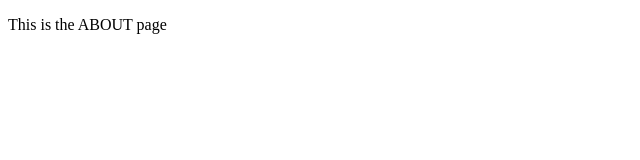
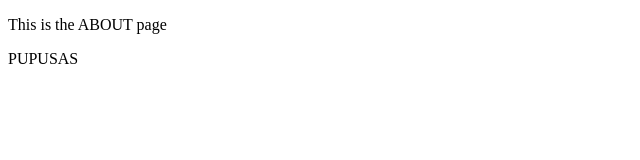
Before and after one commit to joseflabias/git-test2, a website: page aboutus.html in a window 1280 px wide. Shown: the full height of the page, 0-640 px from the left. Drawn offline with Linux system fonts and the light colour scheme.

Commit message:
3 - Added pupusas

```diff
--- a/aboutus.html
+++ b/aboutus.html
@@ -8,5 +8,6 @@
 </head>
 <body>
     <p>This is the ABOUT page</p>
+    <span>PUPUSAS</span>
 </body>
 </html>
```
